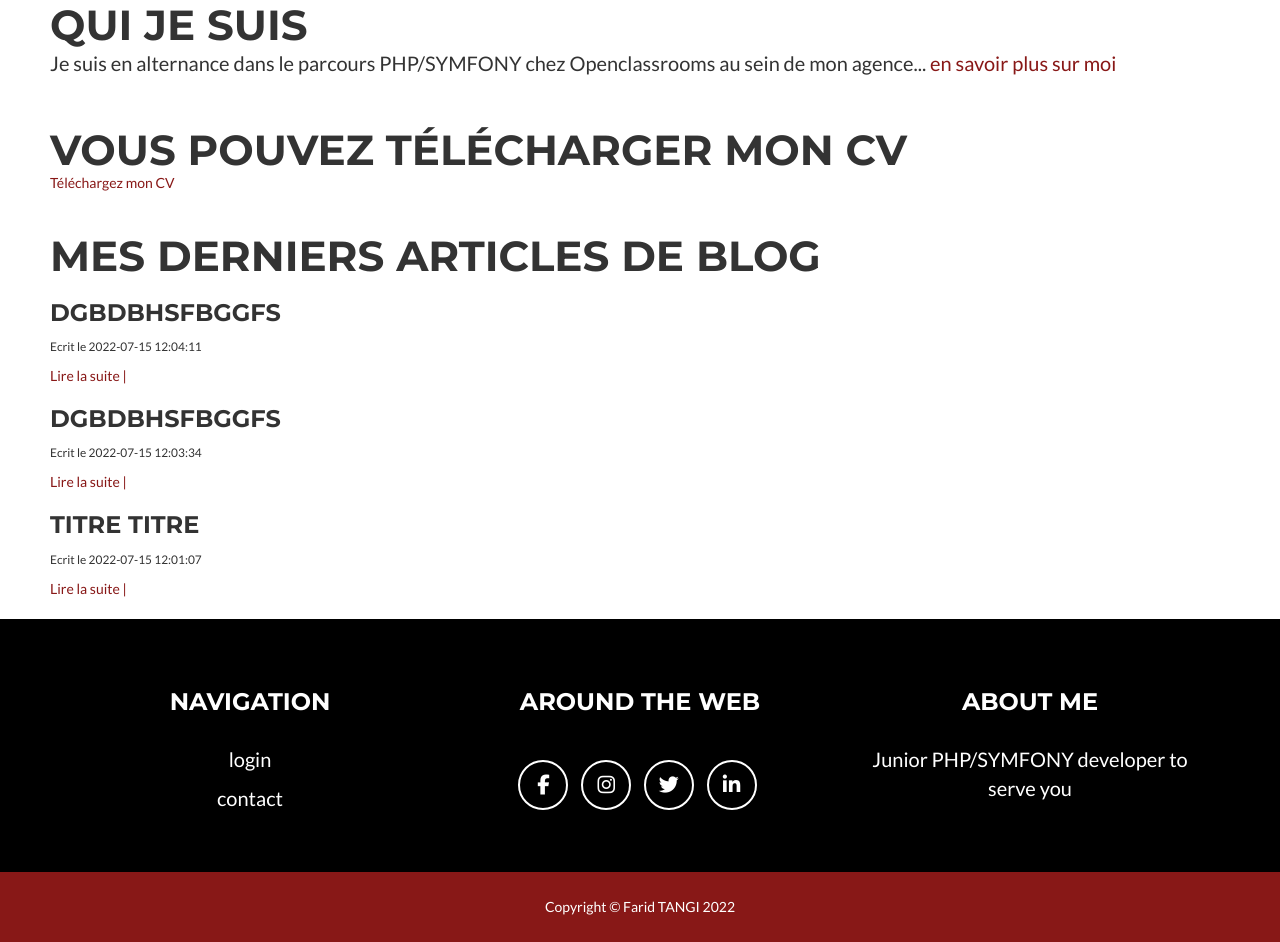
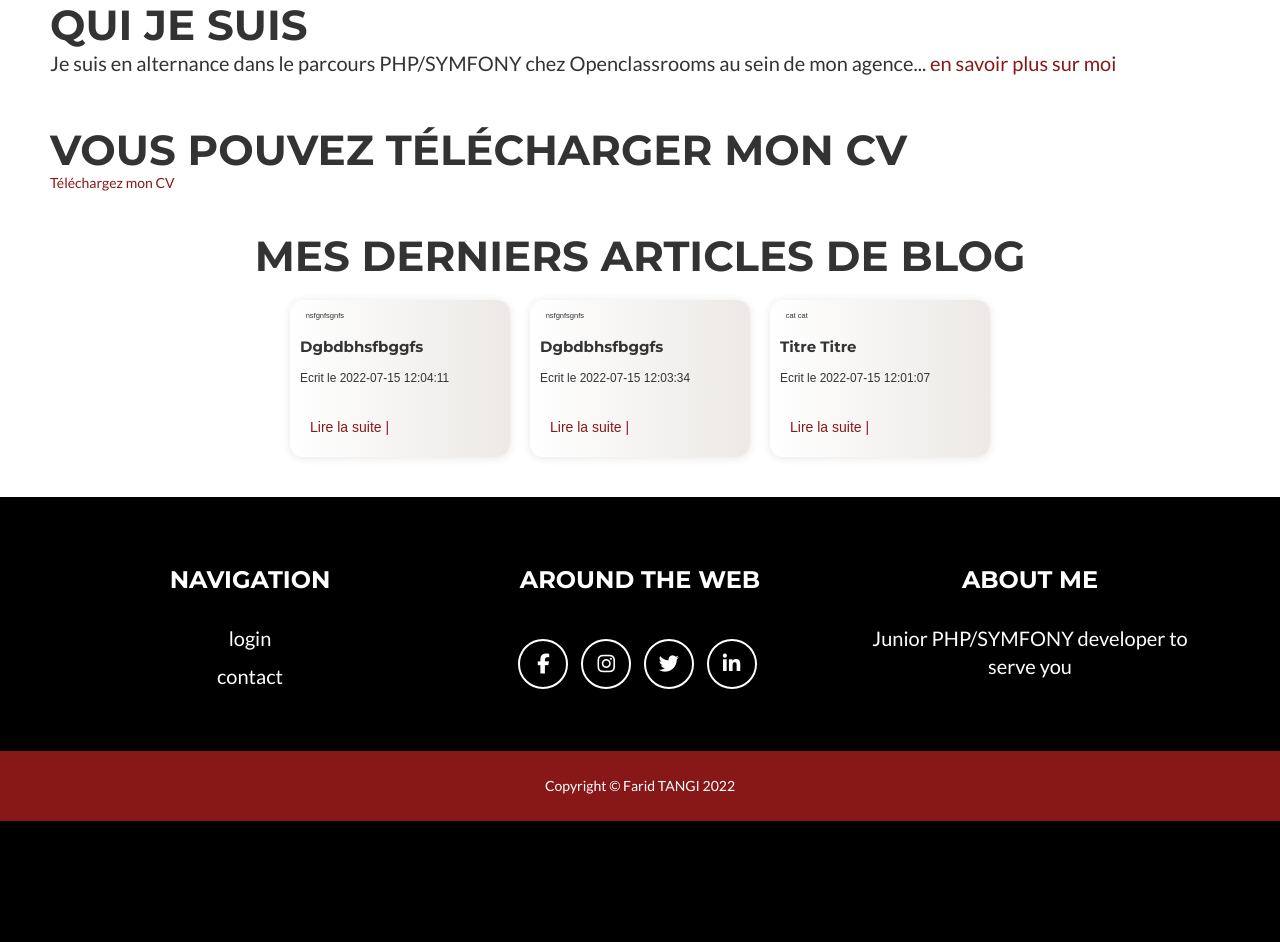
Before and after one commit to FrixFrid/AppBlog, a PHP site: page / in a window 1280 px wide. Shown: the part 875-1817 px from the top of the page. After the commit the page ends 1696 px from the top, so only its background shows below. Run offline with PHP 8.4, Linux system fonts and the light colour scheme; data comes from the database, SQL or seed files in the repository; data that the repository does not hold is empty; some libraries are stand-ins or nearby versions.

Commit message:
card style home artidcle

```diff
--- a/public/css/freelancer.css
+++ b/public/css/freelancer.css
@@ -76,6 +76,69 @@ header .container {
   padding-top: 100px;
   padding-bottom: 50px;
 }
+
+.article__home {
+  font-family: "Quicksand", sans-serif;
+  display: grid;
+  place-items: center;
+  width: 100%;
+}
+
+.container__card {
+  display: flex;
+  flex-wrap: wrap;
+  justify-content: center;
+  max-width: 1200px;
+  margin-block: 2rem;
+  gap: 2rem;
+}
+
+.container__card img {
+  max-width: 100%;
+  display: block;
+  object-fit: cover;
+}
+
+.card {
+  display: flex;
+  flex-direction: column;
+  width: clamp(20rem, calc(20rem + 2vw), 22rem);
+  overflow: hidden;
+  box-shadow: 0 .1rem 1rem rgba(0, 0, 0, 0.1);
+  border-radius: 1em;
+  background: #ECE9E6;
+  background: linear-gradient(to right, #FFFFFF, #ECE9E6);
+}
+
+.card__body {
+  padding: 1rem;
+  display: flex;
+  flex-direction: column;
+  gap: .5rem;
+}
+
+.tag {
+  align-self: flex-start;
+  padding: .25em .75em;
+  border-radius: 1em;
+  font-size: .75rem;
+}
+
+.tag + .tag {
+  margin-left: .5em;
+}
+
+.card__body h4 {
+  font-size: 1.5rem;
+  text-transform: capitalize;
+}
+
+.card__footer {
+  display: flex;
+  padding: 1rem;
+  margin-top: auto;
+}
+
 header img {
   display: block;
   width: 30%;
--- a/src/Views/home.html.php
+++ b/src/Views/home.html.php
@@ -24,19 +24,25 @@
     <a href="#">Téléchargez mon CV</a>
 </section>
 
-<section>
+<section class="article__home">
     <h2>Mes derniers articles de blog</h2>
-    <div class="row">
-
-        <div class="col-3">
-            <div class="card-block col-md-4">
-                <?php foreach ($articles as $article) : ?>
-                    <h3><?= $article['title'] ?></h3>
+    <div class="container__card">
+    <?php foreach ($articles as $article) : ?>
+    <div class="card">
+        <div class="card__header">
+        <img src="<?= $article['imgArticle'] ?>" class="card__image" width="600">
+    </div>
+        <div class="card__body">
+                    <span class="tag tag-blue"><?= $article['slug'] ?></span>
+                <h4><?= $article['title'] ?></h4>
                     <small>Ecrit le <?= $article['created_at'] ?></small>
                     <p><?= $article['extrait'] ?></p>
+                <div class="card__footer">
                     <a href="index.php?controller=article&task=show&id=<?= $article['id'] ?>">Lire la suite |</a>
-                <?php endforeach ?>
+                </div>
             </div>
-        </div>
     </div>
+    <?php endforeach ?>
+    </div>
+
 </section>
```
Also changed, not shown: src/Views/articles/insert.html.php (+23 -14 lines).
